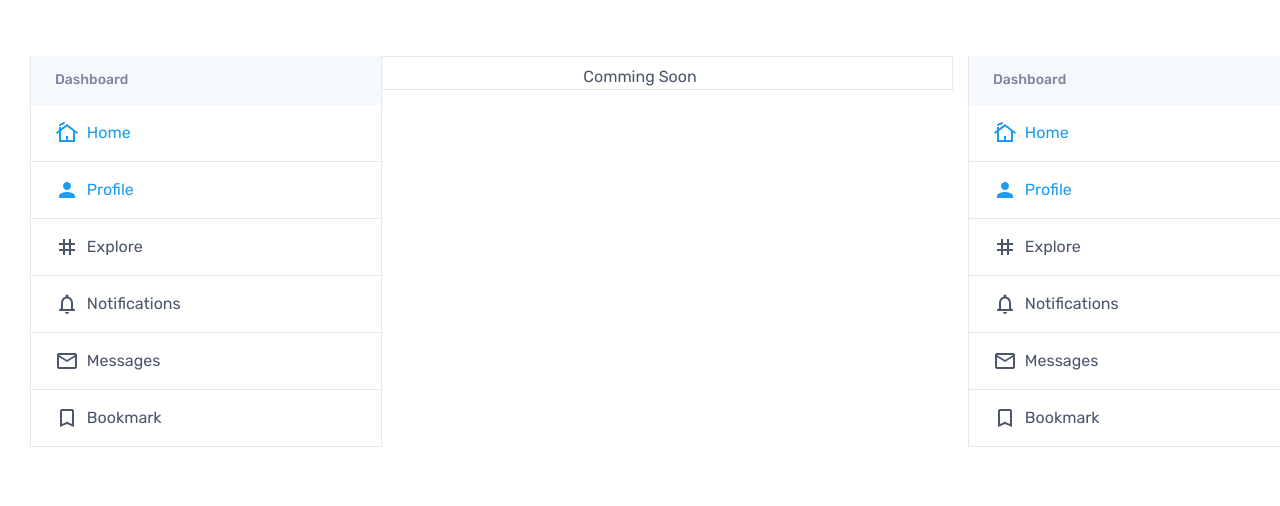
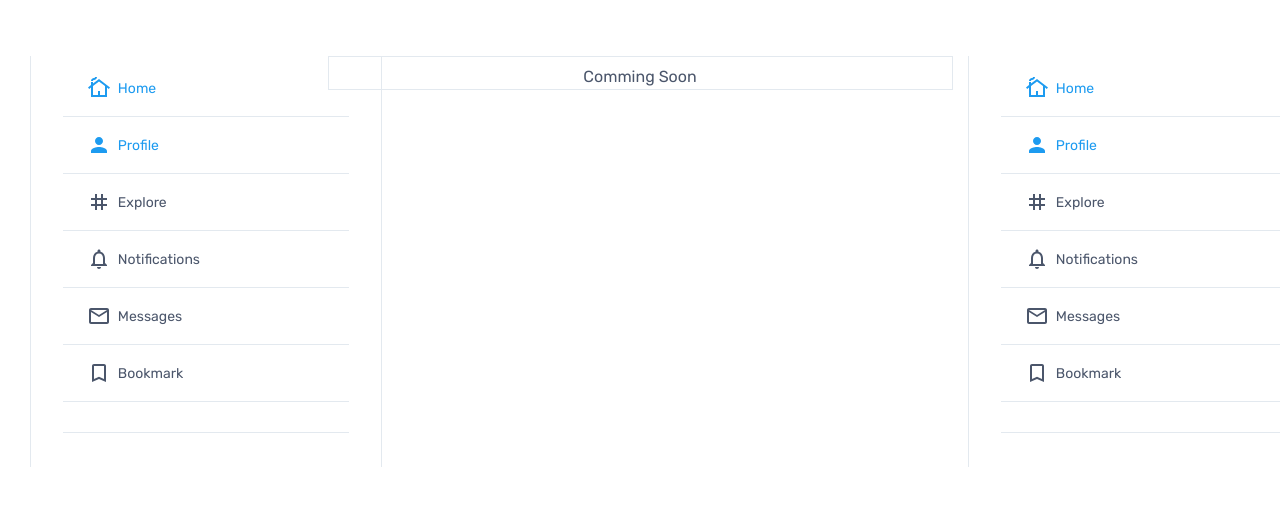
Before and after one commit to more03625/twitter-frontend, a React (Create React App) app: page /comming-soon in a window 1280 px wide. Shown: the top 506 px of the page. Built offline with nearby package versions, Linux system fonts and the light colour scheme.

Commit message:
minor updates like logo on phone, alt tags, margin, sidebar

```diff
--- a/public/index.html
+++ b/public/index.html
@@ -7,9 +7,9 @@
   <meta name="viewport" content="width=device-width, initial-scale=1" />
   <link rel="apple-touch-icon" href="%PUBLIC_URL%/logo192.png" />
 
-  <meta name="description" content="Cartzilla - Best phones in your budget!" />
+  <meta name="description" content="Twitter India, whats in your mind?" />
   <meta name="keywords"
-    content="Best phones, best phones website, best phones under 10,000, top 5 phones, top phones in india!" />
+    content="Twitter india: Tweet kiya kya?" />
   <meta name="author" content="Rahul More" />
   <!-- Viewport-->
   <!-- Favicon and Touch Icons-->
--- a/src/components/layouts/Header.js
+++ b/src/components/layouts/Header.js
@@ -2,6 +2,7 @@ import React from 'react'
 import { Toaster } from 'react-hot-toast'
 import { Link } from 'react-router-dom'
 import logo from '../../assets/images/logo/twitter-logo.png'
+import mobileLogo from '../../assets/images/logo/twitter-mobile-logo.png'
 import { getUserInfo } from '../../helper/comman_helper'
 const Header = () => {
     return (
@@ -21,9 +22,9 @@ const Header = () => {
                         <div className="navbar navbar-expand-lg navbar-light">
                             <div className="container">
                                 <Link className="navbar-brand d-none d-sm-block flex-shrink-0" to="/">
-                                    <img src={logo} width="142" alt="Cartzilla" /></Link>
+                                    <img src={logo} width="142" alt="Twitter" /></Link>
                                 <Link className="navbar-brand d-sm-none flex-shrink-0 me-2" to="/">
-                                    <img src="img/logo-icon.png" width="74" alt="Cartzilla" />
+                                    <img src={mobileLogo} width="30" alt="Twitter" />
                                 </Link>
                                 <div className="input-group d-none d-lg-flex mx-4">
                                     {/* <input className="form-control rounded-end pe-5" type="text" placeholder="Search for products" /><i className="ci-search position-absolute top-50 end-0 translate-middle-y text-muted fs-base me-3"></i> */}
--- a/src/components/layouts/Sidebar.js
+++ b/src/components/layouts/Sidebar.js
@@ -16,44 +16,46 @@ const Sidebar = () => {
                     <h2 className="h5 mb-0">Sidebar</h2>
                     <button className="btn-close ms-auto" type="button" data-bs-dismiss="offcanvas" aria-label="Close" />
                 </div>
-                <div className="d-lg-block collapse" id="account-menu">
-                    <div className="bg-secondary px-4 py-3">
-                        <h3 className="fs-sm mb-0 text-muted">Dashboard</h3>
-                    </div>
-                    <ul className="list-unstyled mb-0">
-
-                        <li className="border-bottom mb-0">
-                            <Link className="nav-link-style d-flex align-items-center px-4 py-3 active" to="/">
+                <div className="offcanvas-body py-grid-gutter py-lg-1 px-lg-4" data-simplebar data-simplebar-auto-hide="true">
+                    {/* Categories*/}
+                    <div className="widget widget-links mb-grid-gutter pb-grid-gutter border-bottom mx-lg-2">
+                        {/* <h3 className="widget-title">Blog categories</h3> */}
+                        <ul className="widget-list">
+                            <li className="widget-list-item border-bottom mb-0">
+                                <Link className="widget-list-link nav-link-style d-flex align-items-center px-4 py-3 active" to="/">
                                     <CottageOutlinedIcon />&nbsp; Home
                                 </Link>
                             </li>
-                        <li className="border-bottom mb-0">
-                            <Link className="nav-link-style d-flex align-items-center px-4 py-3 active" to="/update-profile">
+                            <li className="widget-list-item border-bottom mb-0">
+                                <Link className="widget-list-link nav-link-style d-flex align-items-center px-4 py-3 active" to="/update-profile">
                                     <PersonIcon />&nbsp; Profile
                                 </Link>
                             </li>
-                        <li className="border-bottom mb-0">
-                            <Link className="nav-link-style d-flex align-items-center px-4 py-3" to="/comming-soon">
+                            <li className="widget-list-item border-bottom mb-0">
+                                <Link className="widget-list-link nav-link-style d-flex align-items-center px-4 py-3" to="/comming-soon">
                                     <TagOutlinedIcon />&nbsp; Explore
                                 </Link>
                             </li>
-                        <li className="border-bottom mb-0">
-                            <Link className="nav-link-style d-flex align-items-center px-4 py-3" to="/comming-soon">
+                            <li className="widget-list-item border-bottom mb-0">
+                                <Link className="widget-list-link nav-link-style d-flex align-items-center px-4 py-3" to="/comming-soon">
                                     <NotificationsOutlinedIcon />&nbsp; Notifications
                                 </Link>
                             </li>
-                        <li className="border-bottom mb-0">
-                            <Link className="nav-link-style d-flex align-items-center px-4 py-3" to="/comming-soon">
+                            <li className="widget-list-item border-bottom mb-0">
+                                <Link className="widget-list-link nav-link-style d-flex align-items-center px-4 py-3" to="/comming-soon">
                                     <MailOutlineOutlinedIcon />&nbsp; Messages
                                 </Link>
                             </li>
-                        <li className="border-bottom mb-0">
-                            <Link className="nav-link-style d-flex align-items-center px-4 py-3" to="/comming-soon">
+                            <li className="widget-list-item border-bottom mb-0">
+                                <Link className="widget-list-link nav-link-style d-flex align-items-center px-4 py-3" to="/comming-soon">
                                     <BookmarkBorderOutlinedIcon />&nbsp; Bookmark
                                 </Link>
                             </li>
                         </ul>
                     </div>
+
+                </div>
+
             </div>
         </aside>
     );
--- a/src/components/layouts/TweetCard/UserImage.js
+++ b/src/components/layouts/TweetCard/UserImage.js
@@ -4,7 +4,7 @@ import defaultUserImage from '../../../assets/images/user/default.jpg';
 const UserImage = (props) => {
   const { userImage } = props;
   return (
-    <img className="border rounded-circle" src={!userImage ? (defaultUserImage) : (userImage)} width={50} alt="Laura Willson" />
+    <img className="border rounded-circle" src={!userImage ? (defaultUserImage) : (userImage)} width={50} alt="rahulmore" />
   );
 };
 
--- a/src/components/pages/UpdateProfile.js
+++ b/src/components/pages/UpdateProfile.js
@@ -103,9 +103,7 @@ const Profile = () => {
                     <section className="col-lg-8">
                         <div className="d-none d-lg-flex justify-content-between align-items-center pt-lg-3 pb-4 pb-lg-5 mb-lg-3">
                             <h6 className="fs-base text-light mb-0">Update you profile details below:</h6>
-                            <Link className="btn btn-primary btn-sm" to="#" onClick={signOut}>
-                                <i className="ci-sign-out me-2"></i>Sign out
-                            </Link>
+
                         </div>
                         {loading.apiLoading ? (<Spinner size={'normal'} />) : (
                             <form onSubmit={handleSubmit}>
--- a/src/components/sections/auth/signin/Content.js
+++ b/src/components/sections/auth/signin/Content.js
@@ -86,7 +86,7 @@ const Content = () => {
                                     </button>
                                 </div>
                             </form>
-                            <div className="d-flex flex-wrap justify-content-center">
+                            <div className="d-flex flex-wrap justify-content-center mt-3">
                                 <p className='fs-sm'>Don't have an account?</p> <Link className='fs-sm' to="/signup">&nbsp; Signup here</Link>
                             </div>
                         </div>
--- a/src/components/sections/update-profile/ProfileSidebar.js
+++ b/src/components/sections/update-profile/ProfileSidebar.js
@@ -1,7 +1,7 @@
 import React from 'react'
 import { Link } from 'react-router-dom';
+import { signOut } from '../../../helper/comman_helper';
 import UserImage from '../../layouts/TweetCard/UserImage';
-
 const ProfileSidebar = (props) => {
     const { userInfo } = props;
     return (
@@ -27,6 +27,9 @@ const ProfileSidebar = (props) => {
                                 <Link className="nav-link-style d-flex align-items-center px-4 py-3 active" to="/update-profile">
                                     <i className="ci-user opacity-60 me-2"></i>Profile info
                                 </Link>
+                                <Link className="nav-link-style d-flex align-items-center px-4 py-3" to="#" onClick={signOut}>
+                                    <i className="ci-sign-out opacity-60 me-2"></i>Signout
+                                </Link>
                             </li>
                         </ul>
                     </div>
```
Also changed, not shown: src/components/layouts/TweetCard/Tweet.js (+10 -5 lines), src/components/sections/home/Content.js (+10 -0 lines), src/assets/images/logo/twitter-mobile-logo.png (added). Lines whose indentation alone changed are shown as unchanged.
